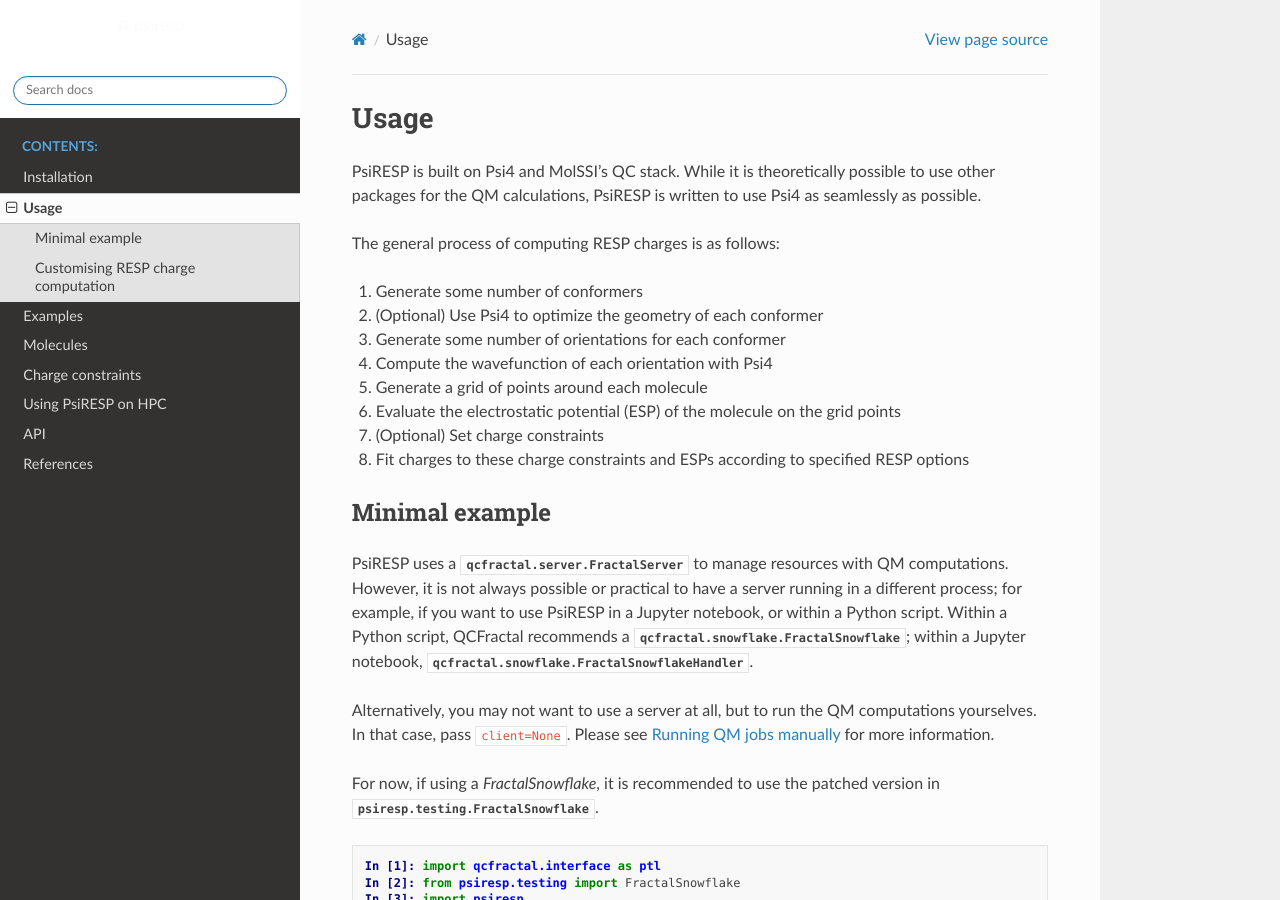
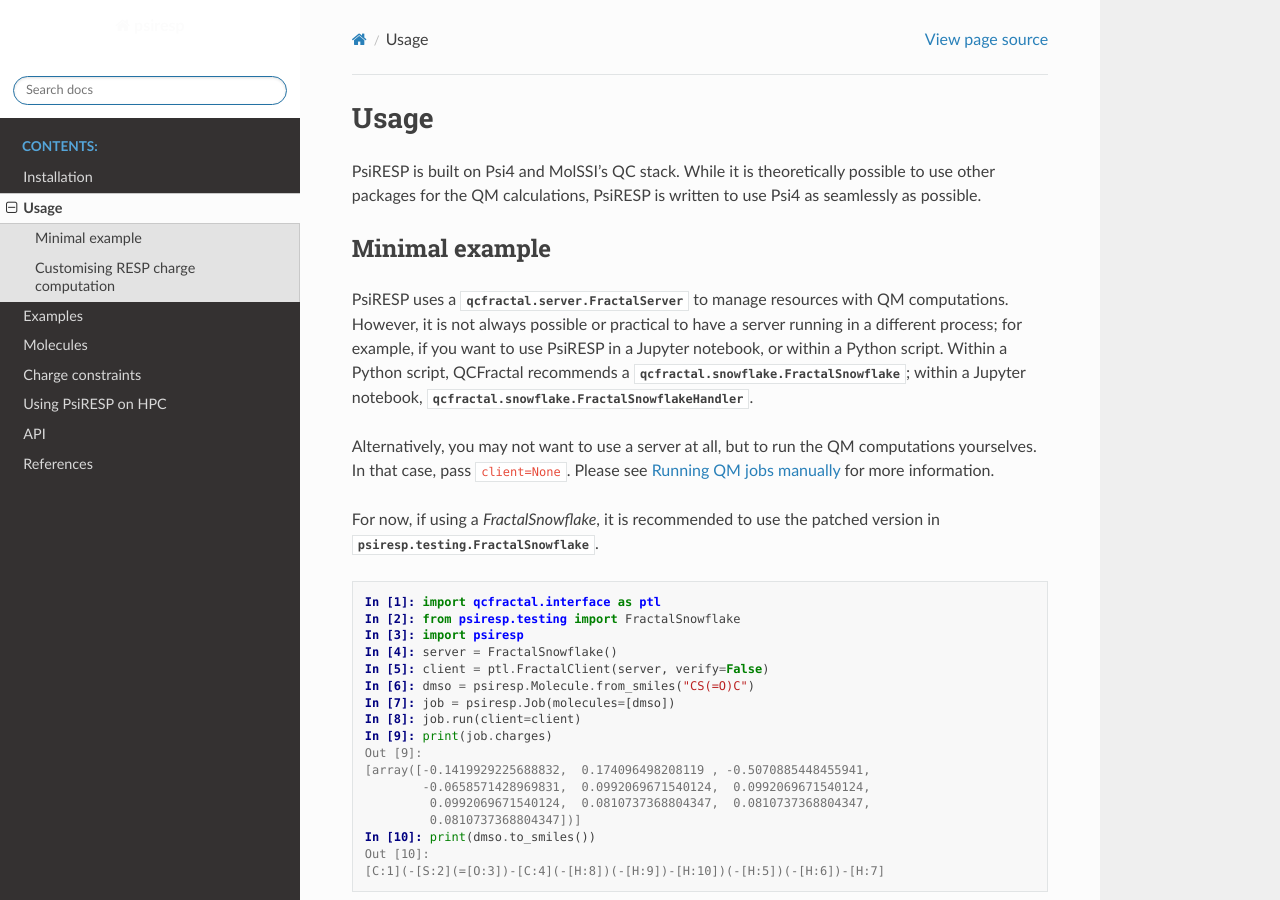
Before and after one commit to lilyminium/psiresp, a Sphinx documentation site: the page built from docs/source/usage.rst, in a window 1280 px wide and 900 px high. Built offline with Sphinx 7.4.7 and the Read the Docs theme 2.0.0, drawn with Linux system fonts in a browser that asks for light colours; pages that are not in the unit, such as notebooks, are missing from menus; cross-references to code outside the pages are shown as plain code.

Commit message:
continue

```diff
--- a/docs/source/usage.rst
+++ b/docs/source/usage.rst
@@ -3,17 +3,6 @@ Usage
 
 PsiRESP is built on Psi4 and MolSSI's QC stack. While it is theoretically possible to use
 other packages for the QM calculations, PsiRESP is written to use Psi4 as seamlessly as possible.
-
-The general process of computing RESP charges is as follows:
-
-#. Generate some number of conformers
-#. (Optional) Use Psi4 to optimize the geometry of each conformer
-#. Generate some number of orientations for each conformer
-#. Compute the wavefunction of each orientation with Psi4
-#. Generate a grid of points around each molecule
-#. Evaluate the electrostatic potential (ESP) of the molecule on the grid points
-#. (Optional) Set charge constraints
-#. Fit charges to these charge constraints and ESPs according to specified RESP options
 
 
 ---------------
```
Also changed, not shown: docs/source/resp.rst (added, +23 -0 lines), 1 other file.
